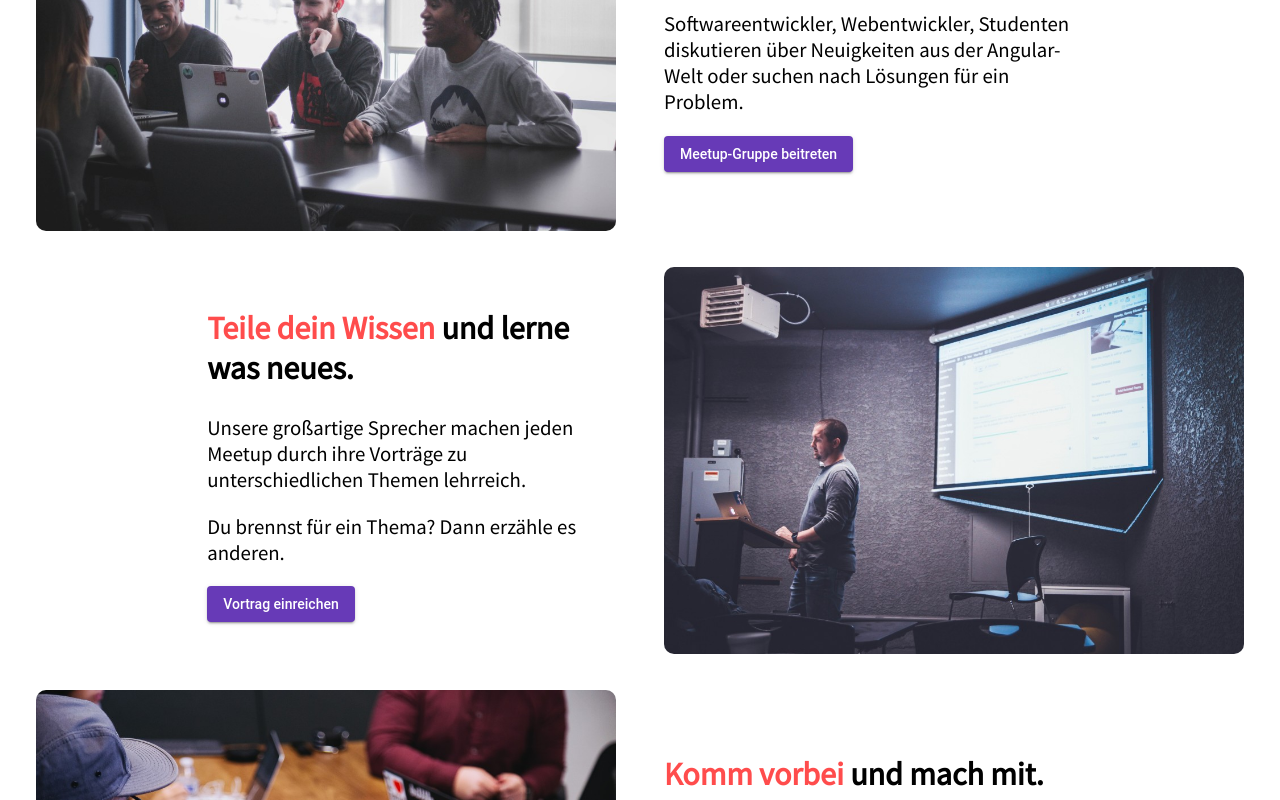
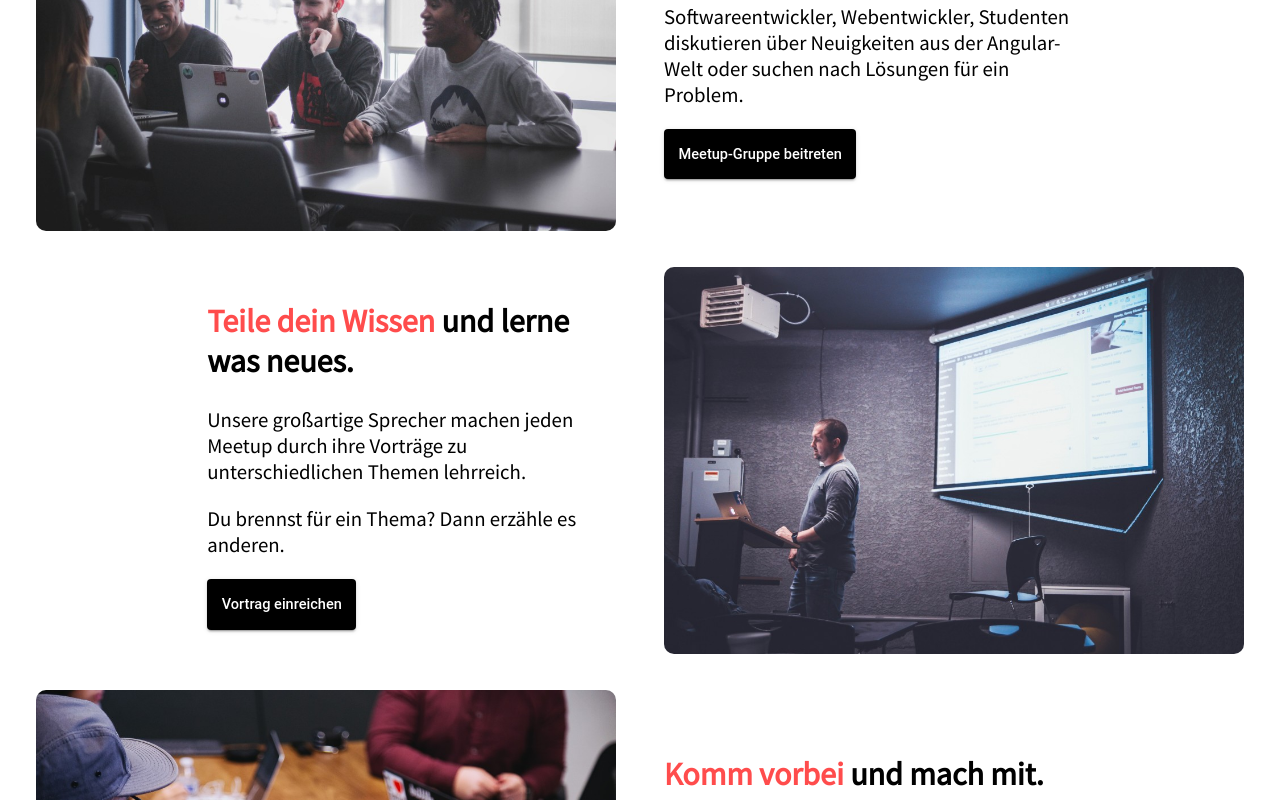
Before and after one commit to gregor-doroschenko/angular-dresden-website, an Angular app: page / in a window 1280 px wide. Shown: the part 1180-1980 px from the top of the page. Built offline with nearby package versions, Linux system fonts and the light colour scheme.

Commit message:
change button color

```diff
--- a/src/app/components/description/description.component.scss
+++ b/src/app/components/description/description.component.scss
@@ -149,6 +149,16 @@
     .red {
       color: rgba(255,0,0,0.7);
     }
+
+    .mat-raised-button.mat-primary {
+      background-color: #000;
+      font-size: 0.7em;
+      padding: 0.5em 1em;
+
+      &:hover {
+        background-color: red;
+      }
+    }
   }
 
   @include mobile {
```
